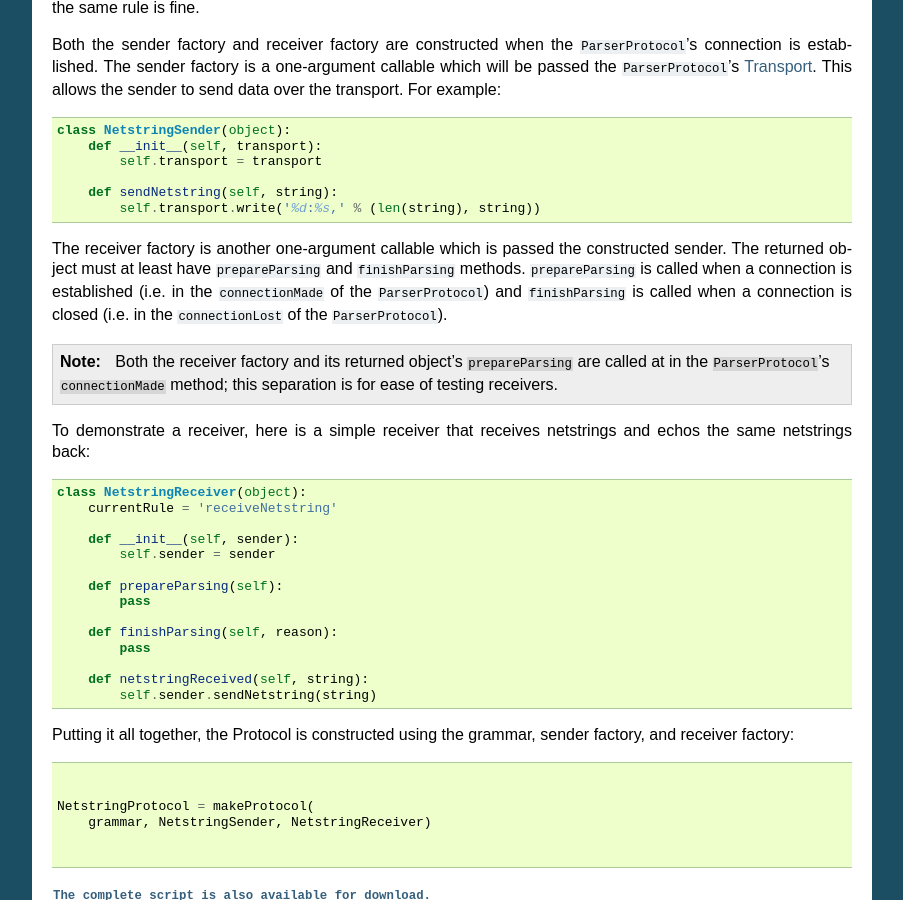
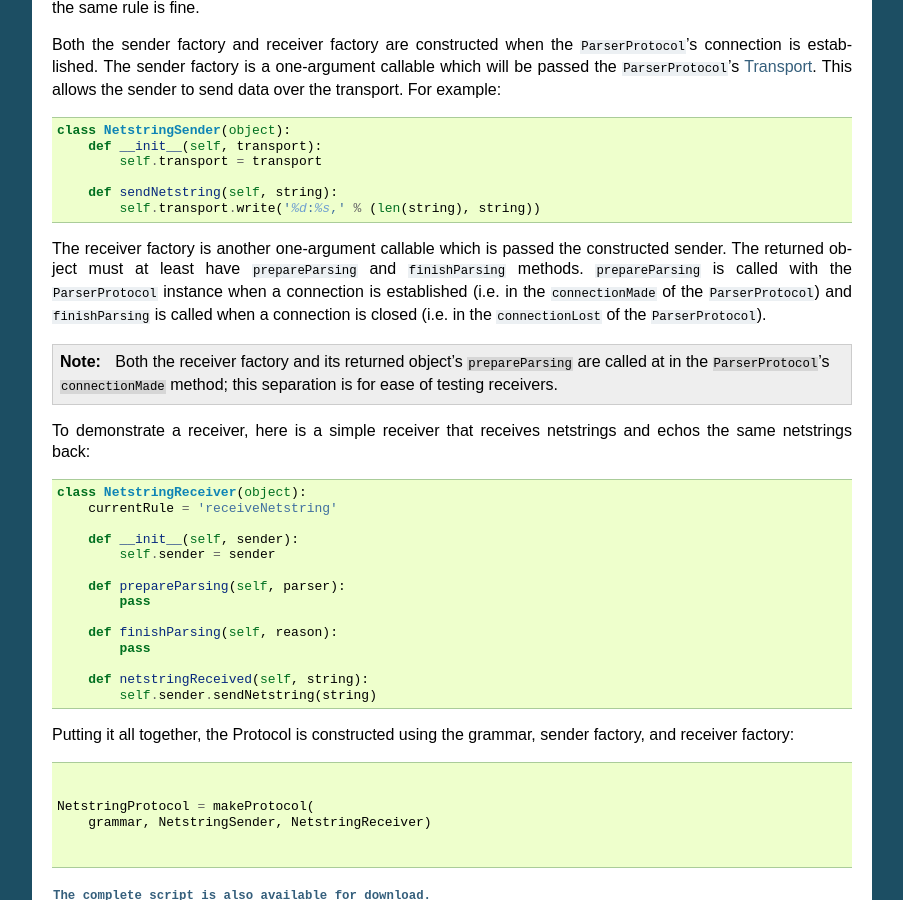
Before and after one commit to pyga/parsley, a Sphinx documentation site: the page built from doc/tutorial3.rst, in a window 1280 px wide and 900 px high, scrolled down 959 px. Shown: the whole window, without its empty margins (198-1101 px from the left). Built offline with Sphinx 7.4.7, drawn with Linux system fonts in a browser that asks for light colours.

Commit message:
Update the docs too.

```diff
--- a/doc/_static/listings/tutorial3-netstring-reversal.py
+++ b/doc/_static/listings/tutorial3-netstring-reversal.py
@@ -51,7 +51,7 @@ class SplitNetstringReceiver(object):
     def __init__(self, sender):
         self.sender = sender
 
-    def prepareParsing(self):
+    def prepareParsing(self, parser):
         pass
 
     def finishParsing(self, reason):
--- a/doc/_static/listings/tutorial3-netstrings.py
+++ b/doc/_static/listings/tutorial3-netstrings.py
@@ -29,7 +29,7 @@ class NetstringReceiver(object):
     def __init__(self, sender):
         self.sender = sender
 
-    def prepareParsing(self):
+    def prepareParsing(self, parser):
         pass
 
     def finishParsing(self, reason):
--- a/doc/_static/listings/tutorial3-netstrings2.py
+++ b/doc/_static/listings/tutorial3-netstrings2.py
@@ -30,7 +30,7 @@ class NetstringReceiver(object):
     def __init__(self, sender):
         self.sender = sender
 
-    def prepareParsing(self):
+    def prepareParsing(self, parser):
         pass
 
     def finishParsing(self, reason):
--- a/doc/tutorial3.rst
+++ b/doc/tutorial3.rst
@@ -71,10 +71,11 @@ example:
 
 The receiver factory is another one-argument callable which is passed the
 constructed sender. The returned object must at least have ``prepareParsing``
-and ``finishParsing`` methods. ``prepareParsing`` is called when a connection
-is established (i.e. in the ``connectionMade`` of the ``ParserProtocol``) and
-``finishParsing`` is called when a connection is closed (i.e. in the
-``connectionLost`` of the ``ParserProtocol``).
+and ``finishParsing`` methods. ``prepareParsing`` is called with the
+``ParserProtocol`` instance when a connection is established (i.e. in the
+``connectionMade`` of the ``ParserProtocol``) and ``finishParsing`` is called
+when a connection is closed (i.e. in the ``connectionLost`` of the
+``ParserProtocol``).
 
 .. note::
    Both the receiver factory and its returned object's ``prepareParsing`` are
```
